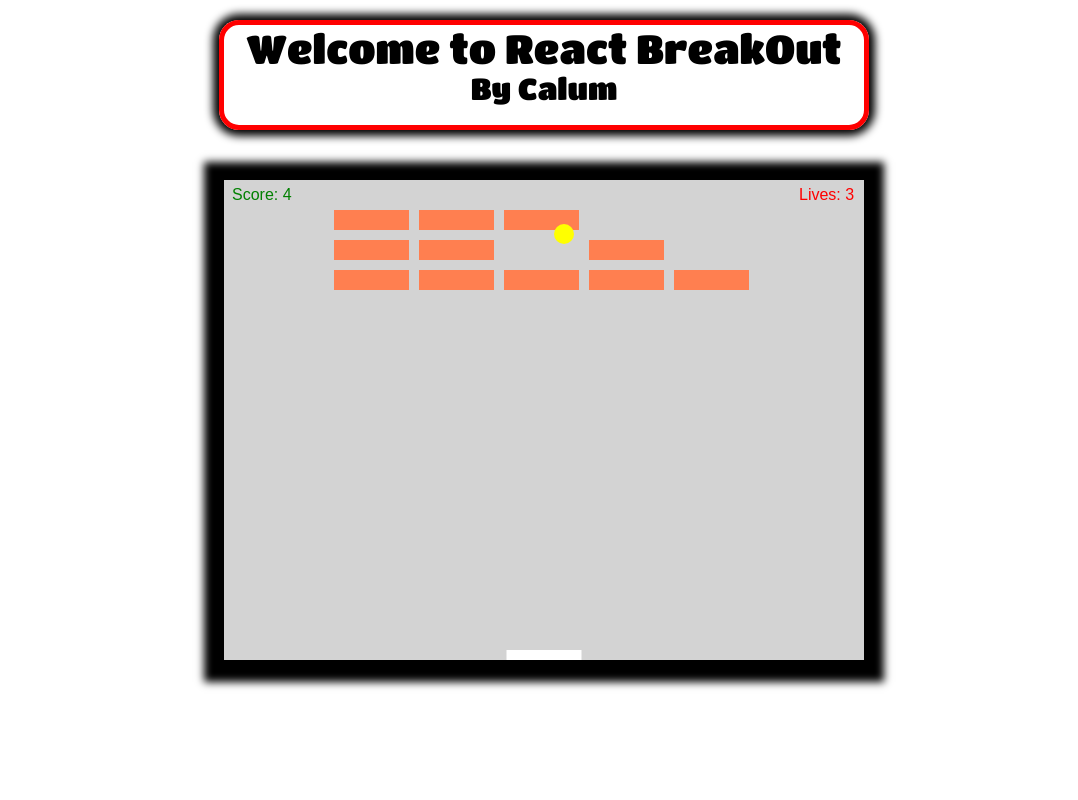
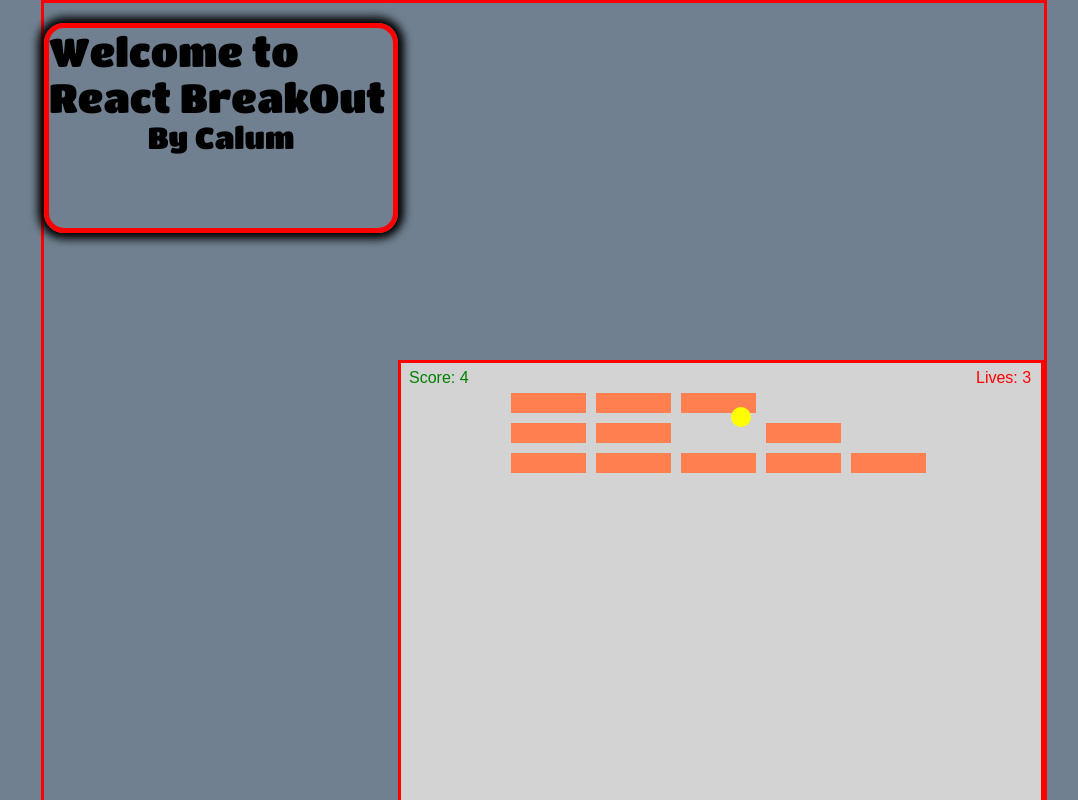
Before and after one commit to groov1234/ReactOut, a React (Create React App) app: page / in a window 1280 px wide. Shown: the top 800 px of the page, without its empty margins (96-1174 px from the left). Built offline with nearby package versions, Linux system fonts and the light colour scheme.

Commit message:
less/css added

```diff
--- a/src/App.css
+++ /dev/null
@@ -1,38 +0,0 @@
-html, body {
-  font-size: 20px;
-  height: 100%;
-  /* font-family: 'Pangolin', cursive; */
-  font-family: 'Titan One', cursive;
-}
-
-.header {
-  display: flex;
-  height: 100px;
-  width: 50%;
-  margin-top: 20px;
-  justify-content: center;
-  font-size: 2rem;
-  border: 5px solid red;
-  border-radius: 20px;
-  box-shadow: 0 0 8px 6px;
-}
-
-.welcome {
-  list-style: none;
-}
-
-.who {
-  display: flex;
-  justify-content: center;
-  font-size: 1.5rem;
-}
-
-.game {
-  display: inline-block;
-  height: 480px;
-  width: 640px;
-  background: lightgray;
-  display: block;
-  margin: 50px auto;
-  box-shadow: 0px 2px 8px 20px;
-}
--- a/src/App.js
+++ b/src/App.js
@@ -1,7 +1,7 @@
 import React, { Component } from 'react';
 import Breakout from './components/breakout';
-import Header from './components/background';
-import './App.css';
+import Header from './components/header';
+import './css/App.css';
 
 class App extends Component {
   render() {
--- a/src/components/breakout.js
+++ b/src/components/breakout.js
@@ -1,6 +1,4 @@
 import React, { Component } from 'react';
-
-import '../App.css';
 
 const canvasWidth = 640;
 const canvasHeight = 480;
--- a/src/components/background.js
+++ b/src/components/header.js
@@ -6,7 +6,7 @@ class Header extends Component {
 
         <ul className="welcome">
             <li>Welcome to React BreakOut</li>
-            <li className="who">By Calum</li>
+            <li className="author">By Calum</li>
 
         </ul>
     );
--- /dev/null
+++ b/src/css/App.css
@@ -0,0 +1,46 @@
+html,
+body {
+  font-size: 20px;
+  height: 100%;
+  width: 100%;
+  font-family: 'Titan One', cursive;
+  background-color: slategray;
+}
+.container {
+  margin: 0 auto;
+  display: flex;
+  justify-content: center;
+  height: 1200px;
+  width: 1000px;
+  border: 3px solid red;
+}
+.container .header {
+  display: flex;
+  justify-content: center;
+  height: 200px;
+  width: 1000px;
+  margin-top: 20px;
+  font-size: 2rem;
+  border: 5px solid red;
+  border-radius: 20px;
+  box-shadow: 0 0 8px 6px;
+}
+.container .header .welcome {
+  justify-content: center;
+  list-style: none;
+}
+.container .header .welcome .author {
+  display: flex;
+  justify-content: center;
+  font-size: 1.5rem;
+}
+.container .game {
+  display: flex;
+  align-self: center;
+  height: 480px;
+  width: 640px;
+  background: lightgray;
+  margin: 50px auto;
+  box-shadow: 0 2 8 20;
+  border: 3px solid red;
+}
--- /dev/null
+++ b/src/less/App.less
@@ -0,0 +1,59 @@
+// Reset Above
+
+@desktop: ~"(max-width: 1000px)";
+@tablet: ~"(max-width: 768px)";
+@phone: ~"(max-width: 400px)";
+
+@slate: slategray;
+@gray: lightgray;
+
+html, body {
+    font-size: 20px;
+    height: 100%;
+    width: 100%;
+    font-family: 'Titan One', cursive;
+    background-color: @slate;
+}
+.container {
+    margin: 0 auto;
+    display: flex;
+    justify-content: center;
+    height: 1200px;
+    width: 1000px;
+    border: 3px solid red;
+
+    .header {
+        display: flex;
+        justify-content: center;
+        height: 200px;
+        width: 1000px;
+        margin-top: 20px;
+        font-size: 2rem;
+        border: 5px solid red;
+        border-radius: 20px;
+        box-shadow: 0 0 8px 6px;
+
+        .welcome {
+          justify-content: center;
+            list-style: none;
+
+
+            .author {
+                display: flex;
+                justify-content: center;
+                font-size: 1.5rem;
+            }
+        }
+    }
+
+    .game {
+        display: flex;
+        align-self: center;
+        height: 480px;
+        width: 640px;
+        background: @gray;
+        margin: 50px auto;
+        box-shadow: 0 2 8 20;
+        border: 3px solid red;
+    }
+}
```
